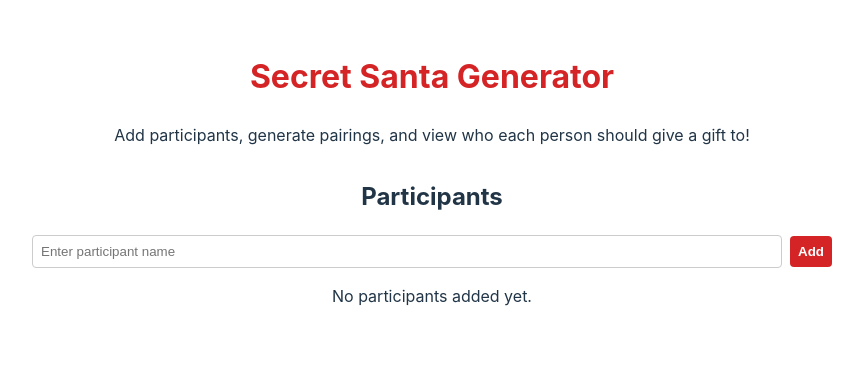
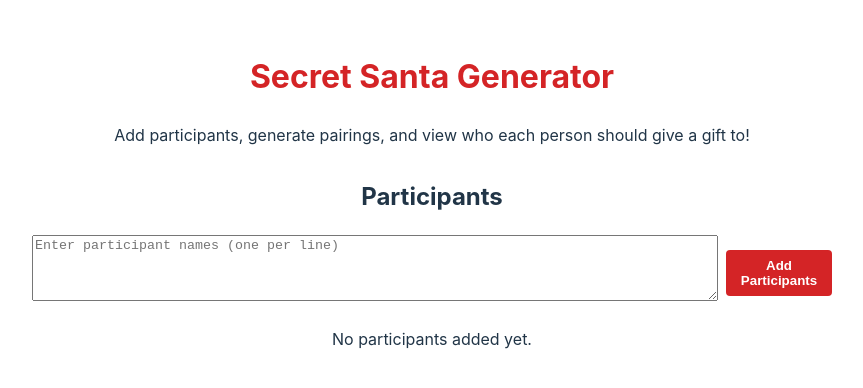
Before and after one commit to tehtipsy/secret-santa, a React (Vite) app: page /shared/1 in a window 1280 px wide. Shown: the top 388 px of the page, without its empty margins (208-1071 px from the left). Built offline with nearby package versions, Linux system fonts and the light colour scheme.

Commit message:
Enhance participant addition with duplicate name check and support for multiple names input

```diff
--- a/src/App.tsx
+++ b/src/App.tsx
@@ -14,10 +14,22 @@ function SecretSantaApp () {
   const [error, setError] = useState<string | null>(null);
 
   const handleAddParticipant = (participant: Participant) => {
-    setParticipants([...participants, participant]);
-    // Clear pairings when participants change
-    setPairings(null);
-    setError(null);
+    // Check if a participant with this name already exists (case-insensitive)
+    const nameExists = participants.some(
+      p => p.name.toLowerCase() === participant.name.toLowerCase()
+    );
+
+    if (!nameExists) {
+      setParticipants(prevParticipants => [...prevParticipants, participant]);
+      // Clear pairings when participants change
+      setPairings(null);
+      setError(null);
+    } else {
+      // Error message that this name already exists
+      setError(`A participant named "${participant.name}" already exists`);
+      // Clear the error after a few seconds
+      setTimeout(() => setError(null), 3000);
+    }
   };
 
   const handleRemoveParticipant = (id: string) => {
--- a/src/components/ParticipantsList.tsx
+++ b/src/components/ParticipantsList.tsx
@@ -15,17 +15,27 @@ const ParticipantsList: React.FC<ParticipantsListProps> = ({
   onRemoveParticipant,
   onUpdateExclusions,
 }) => {
-  const [newName, setNewName] = useState('');
+  const [newNames, setNewNames] = useState('');
   const [showExclusions, setShowExclusions] = useState<string | null>(null);
 
   const handleAddParticipant = () => {
-    if (newName.trim()) {
-      onAddParticipant({
-        id: generateId(),
-        name: newName.trim(),
-        exclusions: [],
-      });
-      setNewName('');
+    if (newNames.trim()) {
+      const names = newNames
+        .split('\n')
+        .map(name => name.trim())
+        .filter(name => name !== '');
+
+      // Add each participant one by one to ensure they all get added
+      for (const name of names) {
+        const newParticipant = {
+          id: generateId(),
+          name,
+          exclusions: [],
+        };
+        onAddParticipant(newParticipant);
+      }
+
+      setNewNames('');
     }
   };
 
@@ -50,14 +60,20 @@ const ParticipantsList: React.FC<ParticipantsListProps> = ({
       <h2>Participants</h2>
 
       <div className="participant-item">
-        <input
-          type="text"
-          value={newName}
-          onChange={(e) => setNewName(e.target.value)}
-          placeholder="Enter participant name"
-          onKeyDown={(e) => e.key === 'Enter' && handleAddParticipant()}
+        <textarea
+          value={newNames}
+          onChange={(e) => setNewNames(e.target.value)}
+          placeholder="Enter participant names (one per line)"
+          rows={4}
+          style={{ width: '100%', marginBottom: '10px' }}
+          onKeyDown={(e) => {
+            if (e.key === 'Enter' && e.ctrlKey) {
+              e.preventDefault();
+              handleAddParticipant();
+            }
+          }}
         />
-        <button onClick={handleAddParticipant}>Add</button>
+        <button onClick={handleAddParticipant}>Add Participants</button>
       </div>
 
       {participants.length > 0 ? (
```
Also changed, not shown: src/components/ParticipantsList.css (deleted).
